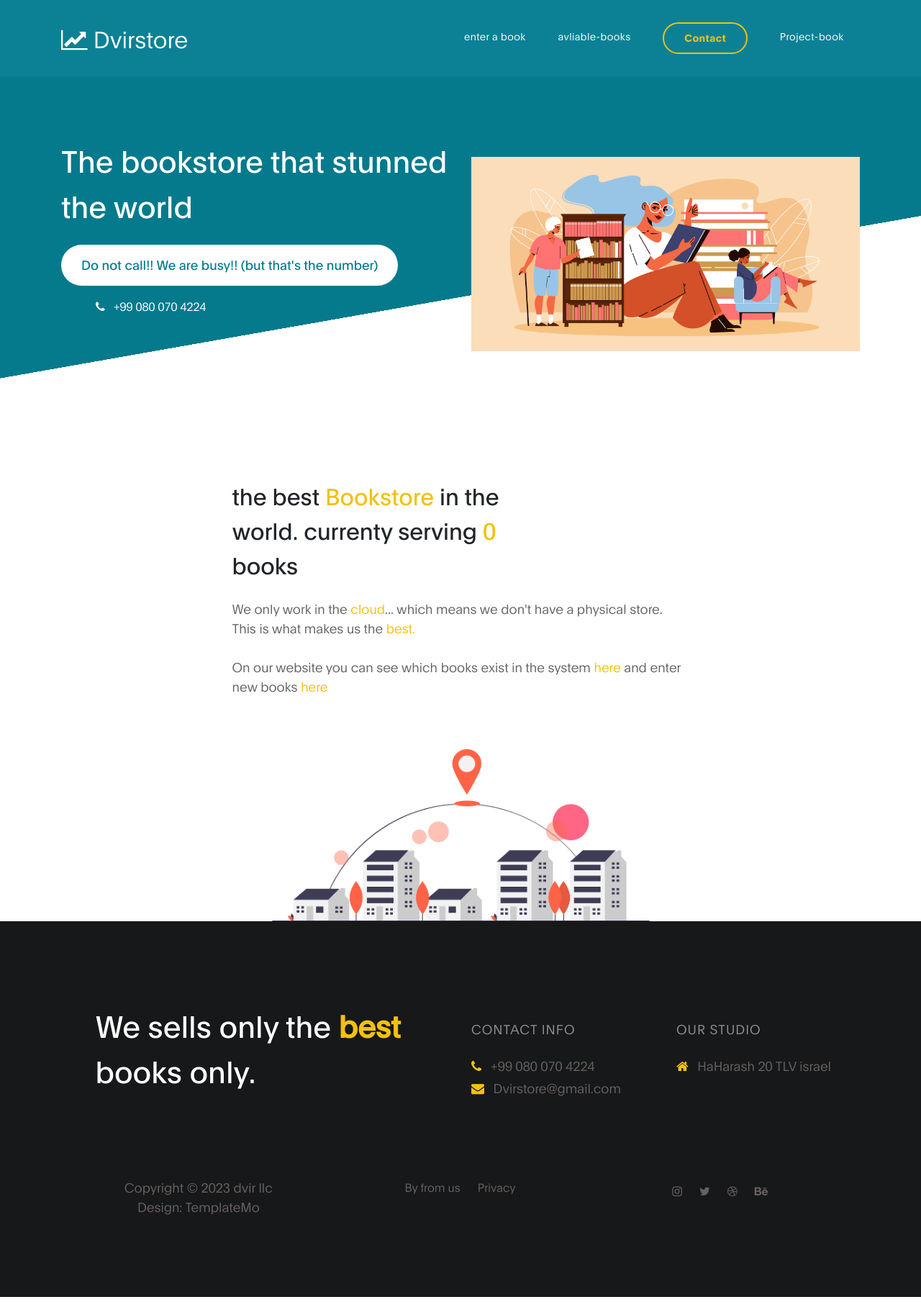
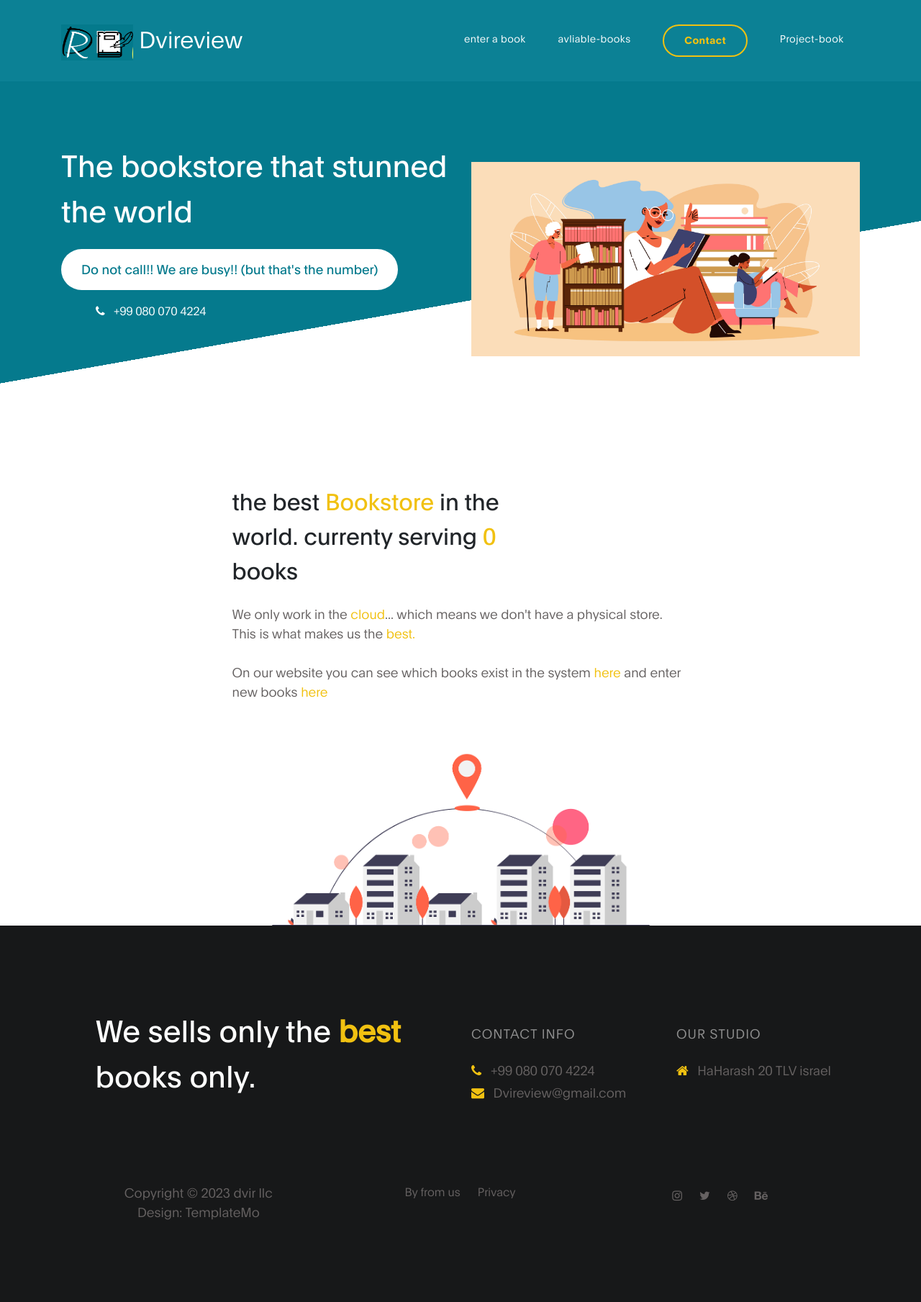
Before and after one commit to dvir-pashut/Devops-portfolio, a Flask app: page / in a window 1280 px wide. Shown: the whole page at 72% size. Run offline with Flask 2, Linux system fonts and the light colour scheme; data that the repository does not hold is empty; parts of the project's set-up code (start-up, migrations or seed data) failed here and were passed over; some libraries are stand-ins or nearby versions.

Commit message:
terraform working

```diff
--- a/app.py
+++ b/app.py
@@ -12,10 +12,12 @@ app = Flask(__name__)
 
 username = os.environ.get("MONGO_INITDB_ROOT_USERNAME")
 password = os.environ.get("MONGO_INITDB_ROOT_PASSWORD")
-client = MongoClient('mongo',27017, username=username, password=password)
+releas_name = os.environ.get("REALEAS")
+mongo = releas_name + "-mongodb-headless"
+client = MongoClient(mongo,27017, username=username, password=password,authSource="dvireview",authMechanism='SCRAM-SHA-256')
 #client = MongoClient("mongodb://"+username+":"+password+"@mongo")
 
-db = client.dvirstore
+db = client.dvireview
 books = db.books
 emails = db.emails
 
--- a/nginx/init-mongo.js
+++ b/nginx/init-mongo.js
@@ -5,7 +5,7 @@ db.createUser(
         roles : [
             {
             role : "readwrite",
-            db   : "dvirstore"
+            db   : "Dvireview"
             }
         ]
     }
--- a/templates/contact.html
+++ b/templates/contact.html
@@ -34,7 +34,7 @@ https://templatemo.com/tm-538-digital-trend
       <div class="container">
           <a class="navbar-brand" href="/">
               <i class="fa fa-line-chart"></i>
-              Dvirstore
+              Dvireview
           </a>
 
           <button class="navbar-toggler" type="button" data-toggle="collapse" data-target="#navbarNav" aria-controls="navbarNav" aria-expanded="false"
@@ -71,7 +71,7 @@ https://templatemo.com/tm-538-digital-trend
 
                       <h1 class="mb-4">Hey there, Let's <strong>talk</strong> about <strong>booooooooooooooooooksssssss</strong></h1>
 
-                      <p>or email us at <a href="mailto:Dvirstore@gmail.com">Dvirstore@gmail.com</a></p>
+                      <p>or email us at <a href="mailto:Dvireview@gmail.com">Dvireview@gmail.com</a></p>
                     </div>
 
                     <div class="col-lg-8 mx-auto col-md-10 col-12">
@@ -134,7 +134,7 @@ https://templatemo.com/tm-538-digital-trend
             <p>
               <a href="#">
                 <i class="fa fa-envelope mr-2 footer-icon"></i>
-                Dvirstore@gmail.com
+                Dvireview@gmail.com
               </a>
             </p>
           </div>
--- a/templates/edit-book.html
+++ b/templates/edit-book.html
@@ -34,7 +34,7 @@ https://templatemo.com/tm-538-digital-trend
         <div class="container">
             <a class="navbar-brand" href="/">
                 <i class="fa fa-line-chart"></i>
-                Dvirstore
+                Dvireview
             </a>
 
             <button class="navbar-toggler" type="button" data-toggle="collapse" data-target="#navbarNav" aria-controls="navbarNav" aria-expanded="false"
@@ -134,7 +134,7 @@ https://templatemo.com/tm-538-digital-trend
         <p>
             <a href="#">
             <i class="fa fa-envelope mr-2 footer-icon"></i>
-            Dvirstore@gmail.com
+            Dvireview@gmail.com
             </a>
         </p>
         </div>
--- a/templates/enter-book.html
+++ b/templates/enter-book.html
@@ -34,7 +34,7 @@ https://templatemo.com/tm-538-digital-trend
         <div class="container">
             <a class="navbar-brand" href="/">
                 <i class="fa fa-line-chart"></i>
-                Dvirstore
+                Dvireview
             </a>
 
             <button class="navbar-toggler" type="button" data-toggle="collapse" data-target="#navbarNav" aria-controls="navbarNav" aria-expanded="false"
@@ -131,7 +131,7 @@ https://templatemo.com/tm-538-digital-trend
         <p>
             <a href="#">
             <i class="fa fa-envelope mr-2 footer-icon"></i>
-            Dvirstore@gmail.com
+            Dvireview@gmail.com
             </a>
         </p>
         </div>
--- a/templates/get-books.html
+++ b/templates/get-books.html
@@ -34,7 +34,7 @@ https://templatemo.com/tm-538-digital-trend
         <div class="container">
             <a class="navbar-brand" href="/">
                 <i class="fa fa-line-chart"></i>
-                Dvirstore
+                Dvireview
             </a>
 
             <button class="navbar-toggler" type="button" data-toggle="collapse" data-target="#navbarNav" aria-controls="navbarNav" aria-expanded="false"
@@ -131,7 +131,7 @@ https://templatemo.com/tm-538-digital-trend
         <p>
             <a href="#">
             <i class="fa fa-envelope mr-2 footer-icon"></i>
-            Dvirstore@gmail.com
+            Dvireview@gmail.com
             </a>
         </p>
         </div>
--- a/templates/index.html
+++ b/templates/index.html
@@ -2,7 +2,7 @@
 <html lang="en">
 <head>
 
-    <title>Dvirstore</title>
+    <title>Dvireview</title>
 <!--
 
 DIGITAL TREND
@@ -33,8 +33,8 @@ https://templatemo.com/tm-538-digital-trend
     <nav class="navbar navbar-expand-lg">
       <div class="container">
           <a class="navbar-brand" href="/">
-              <i class="fa fa-line-chart"></i>
-              Dvirstore
+            <img src="/static/images/logo.png" alt="Dvireview logo"  height="50" width="100">
+              Dvireview
           </a>
 
           <button class="navbar-toggler" type="button" data-toggle="collapse" data-target="#navbarNav" aria-controls="navbarNav" aria-expanded="false"
@@ -131,7 +131,7 @@ https://templatemo.com/tm-538-digital-trend
             <p>
               <a href="#">
                 <i class="fa fa-envelope mr-2 footer-icon"></i>
-                Dvirstore@gmail.com
+                Dvireview@gmail.com
               </a>
             </p>
           </div>
--- a/templates/project-detail.html
+++ b/templates/project-detail.html
@@ -2,7 +2,7 @@
 <html lang="en">
 <head>
 
-     <title>Dvirstore - Project Detail</title>
+     <title>Dvireview - Project Detail</title>
 <!--
 
 DIGITAL TREND
@@ -34,7 +34,7 @@ https://templatemo.com/tm-538-digital-trend
       <div class="container">
           <a class="navbar-brand" href="/">
               <i class="fa fa-line-chart"></i>
-              Dvirstore
+              Dvireview
           </a>
 
           <button class="navbar-toggler" type="button" data-toggle="collapse" data-target="#navbarNav" aria-controls="navbarNav" aria-expanded="false"
@@ -148,7 +148,7 @@ https://templatemo.com/tm-538-digital-trend
             <p>
               <a href="#">
                 <i class="fa fa-envelope mr-2 footer-icon"></i>
-                Dvirstore@gmail.com
+                Dvireview@gmail.com
               </a>
             </p>
           </div>
```
Also changed, not shown: docker-compose.yaml (+7 -7 lines), .github/workflows/ci.yml, .github/workflows/publish.yaml, nginx/static/images/logo.png (added), 1 other file.
